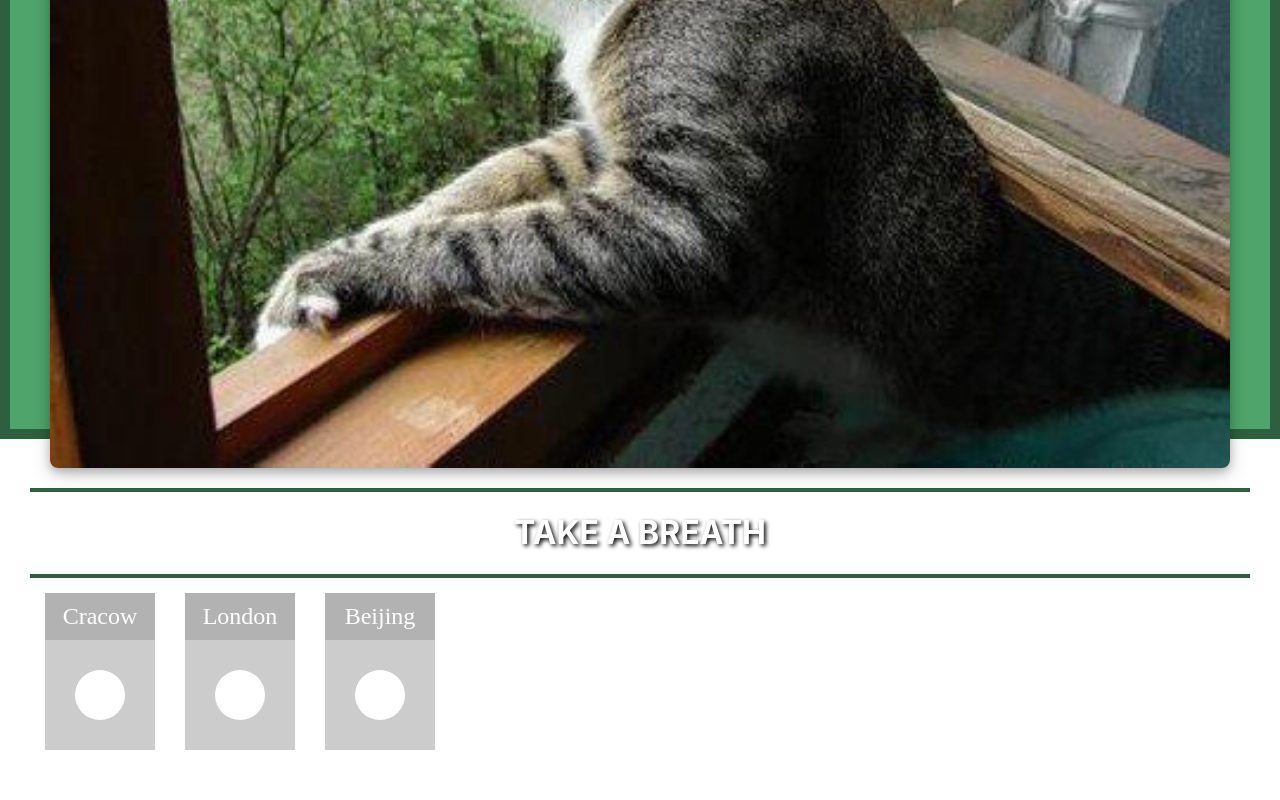
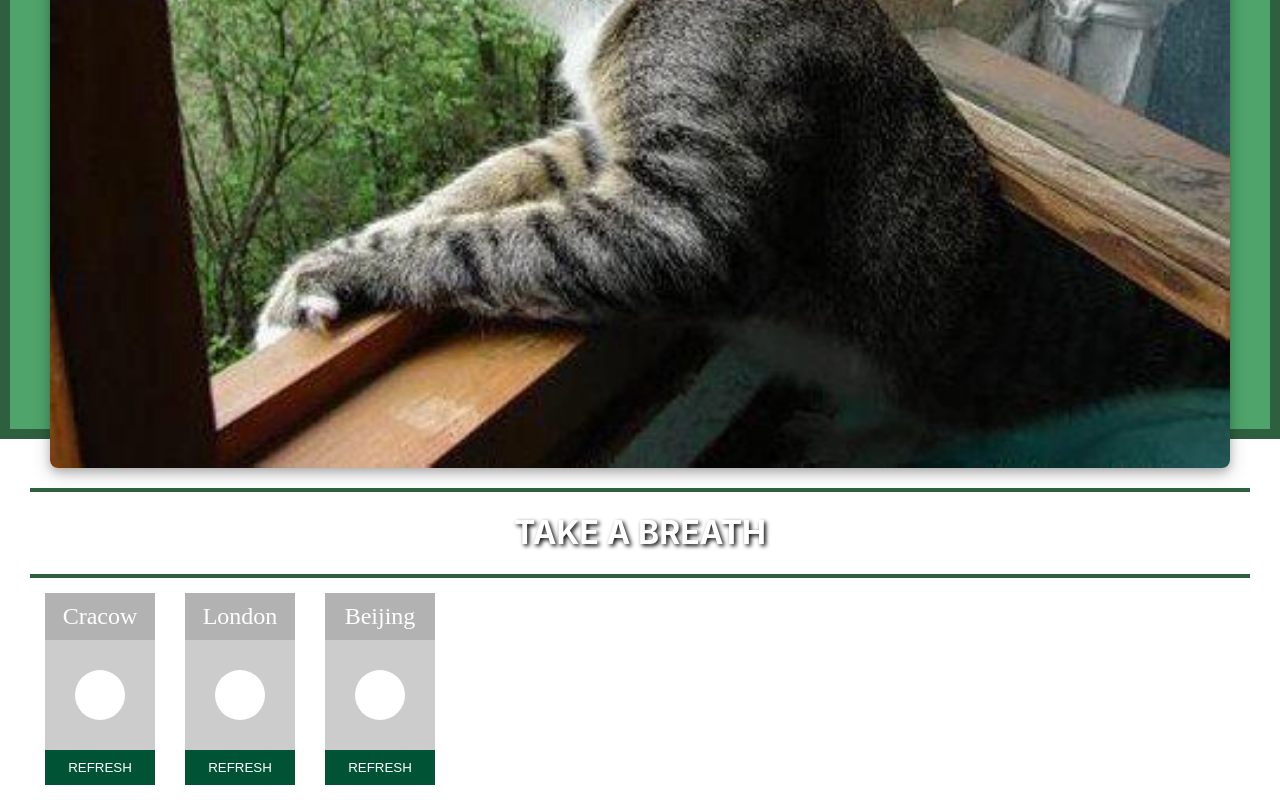
Before and after one commit to lukw34/take-a-breath, a React (Create React App) app: page / in a window 1280 px wide. Shown: the part 421-1221 px from the top of the page. Before the commit the page ends 1186 px from the top, so only its background shows below. Built offline with nearby package versions, Linux system fonts and the light colour scheme; no server answers.

Commit message:
4 files modified, 1 added, 1 deleted

```diff
--- a/src/AirQualityContainer.jsx
+++ b/src/AirQualityContainer.jsx
@@ -1,5 +1,5 @@
 import React from 'react';
-import "./styles/airQualityWidget.css"
+import "./styles/air-quality-widget.css"
 
 const AirQualityContainer = ({ children }) => (
   <div className="air-quality-container">
--- a/src/AirQualityWidget.jsx
+++ b/src/AirQualityWidget.jsx
@@ -1,6 +1,6 @@
 import React, { useState, useEffect } from 'react';
 import { fetchAirData } from './api/airQuality.api';
-import './styles/airQualityWidget.css';
+import "./styles/air-quality-widget.css"
 
 const AirQualityWidget = ({ city }) => {
   const [airData, setAirData] = useState(null);
@@ -10,6 +10,12 @@ const AirQualityWidget = ({ city }) => {
     });
   }, []);
 
+  const refreshAirData = () => {
+    fetchAirData(city).then((fetchedAirData) => {
+      setAirData(fetchedAirData);
+    });
+  }
+
   return airData === null ? null : (
     <div className="air-quality-widget-container">
       <div className="air-quality-city">{city}</div>
@@ -17,6 +23,7 @@ const AirQualityWidget = ({ city }) => {
         <div className="air-quality-aqi">{airData.aqi}</div>
         <div className="air-quality-label">{airData.quality}</div>
       </div>
+      <button className="air-quality-refresh-button" onClick={refreshAirData}>refresh</button>
     </div>
   );
 };
--- a/src/App.jsx
+++ b/src/App.jsx
@@ -2,7 +2,7 @@ import React from 'react';
 import AirQualityContainer from './AirQualityContainer';
 import Divider from './Divider';
 import Image from './Image';
-import AirQualtiyWidget from './AirQualityWidget';
+import AirQualtiyWidget from './AirQualityWidget'
 import './styles/app.css';
 import Title from './Title';
 
@@ -11,7 +11,7 @@ export default function App() {
     <div class="main-container">
       <Image />
       <Divider />
-      <Title title="Take a breath" />
+      <Title title="Take a breath"/>
       <Divider />
       <AirQualityContainer>
         <AirQualtiyWidget city="Cracow" />
--- /dev/null
+++ b/src/styles/air-quality-widget.css
@@ -0,0 +1,89 @@
+.air-quality-container {
+  display: flex;
+  flex-direction: row;
+  flex-wrap: wrap;
+}
+
+.air-quality-widget-container {
+  margin: 15px;
+}
+
+.air-quality-city {
+  font-size: 1.5em;
+  color: white;
+  background: rgba(0, 0, 0, 0.3);
+  text-align: center;
+  padding: 10px;
+}
+
+.air-quality-info-container {
+  display: flex;
+  align-items: center;
+  text-transform: uppercase;
+  flex-direction: column;
+  font-weight: bold;
+  color: white;
+  background: rgba(0, 0, 0, 0.2);
+  text-align: center;
+  padding: 20px;
+}
+
+.air-quality-aqi {
+  color: black;
+  background-color: white;
+  width: 50px;
+  height: 50px;
+  border-radius: 25px;
+  display: flex;
+  align-items: center;
+  justify-content: center;
+  margin: 10px;
+}
+
+.air-quality-label {
+  font-size: 0.75em;
+}
+
+.air-quality-refresh-button {
+  outline: none;
+  width: 100%;
+  background: rgba(0, 0, 0, 0.3);
+  border: none;
+  padding: 10px 0;
+  color: white;
+  cursor: pointer;
+}
+
+.air-quality-refresh-button {
+  position: relative;
+  background-color: #015335;
+  border: none;
+  color: #ffffff;
+  padding: 10px;
+  text-align: center;
+  text-transform: uppercase;
+  transition-duration: 0.4s;
+  text-decoration: none;
+  overflow: hidden;
+  cursor: pointer;
+}
+
+.air-quality-refresh-button:after {
+  content: '';
+  background: #90ee90;
+  display: block;
+  position: absolute;
+  padding-top: 300%;
+  padding-left: 350%;
+  margin-left: -20px !important;
+  margin-top: -120%;
+  opacity: 0;
+  transition: all 0.8s;
+}
+
+.air-quality-refresh-button:active:after {
+  padding: 0;
+  margin: 0;
+  opacity: 1;
+  transition: 0s;
+}
--- a/src/styles/airQualityWidget.css
+++ /dev/null
@@ -1,47 +0,0 @@
-.air-quality-container {
-  display: flex;
-  flex-direction: row;
-  flex-wrap: wrap;
-}
-
-.air-quality-widget-container {
-  margin: 15px
-
-}
-
-.air-quality-city {
-    font-size: 1.5em;
-    color: white;
-    background: rgba(0,0,0,0.3);
-    text-align: center;
-    padding: 10px;
-  }
-
-.air-quality-info-container {
-    display: flex;
-    align-items: center;
-    text-transform: uppercase;
-    flex-direction: column;
-    font-weight: bold;
-    color: white;
-    background: rgba(0,0,0,0.2);
-    text-align: center;
-    padding: 20px;
-}
-
-.air-quality-aqi {
-    color: black;
-    background-color: white;
-    width: 50px;
-    height: 50px;
-    border-radius: 25px;
-    display: flex;
-    align-items: center;
-    justify-content: center;
-    margin: 10px;
-}
-
-.air-quality-label {
-  font-size: 0.75em;
-
-}
```
Also changed, not shown: src/Divider.jsx (+4 -4 lines).
